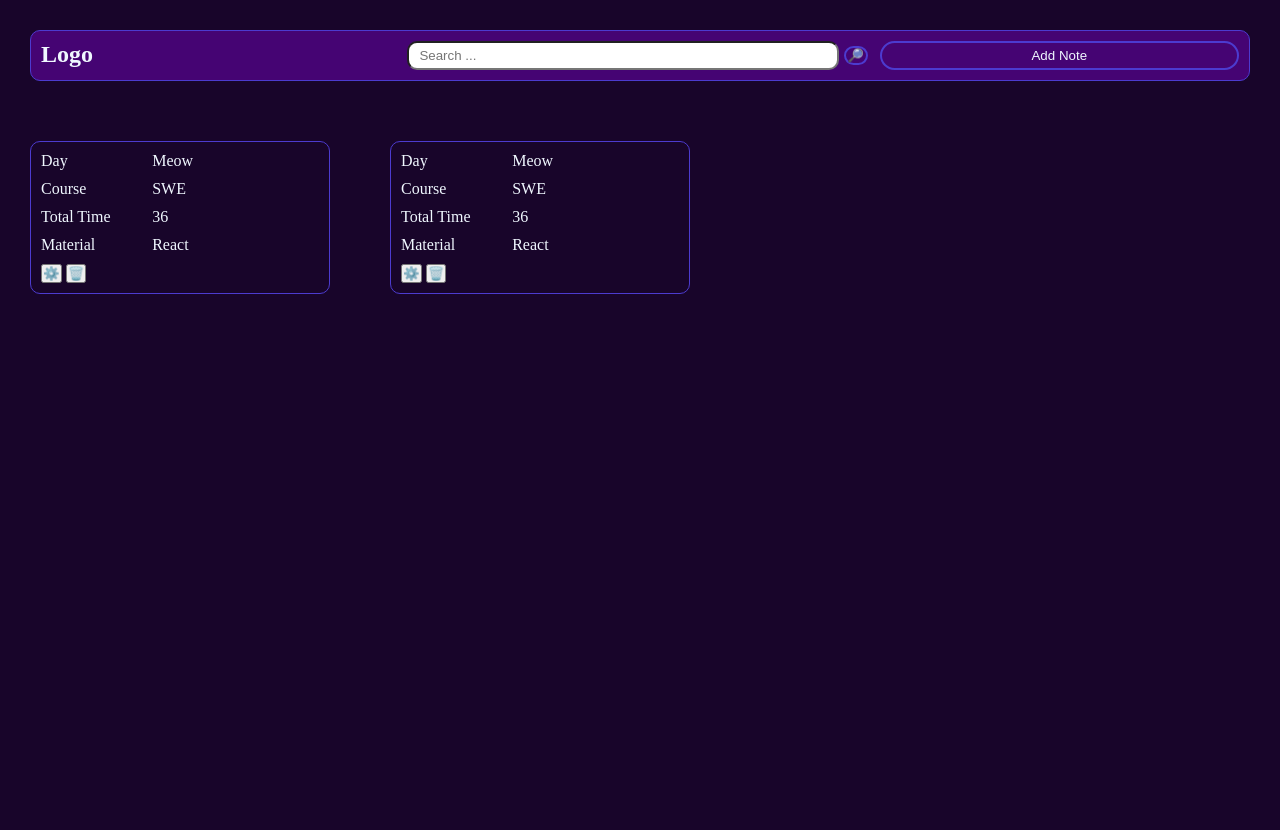
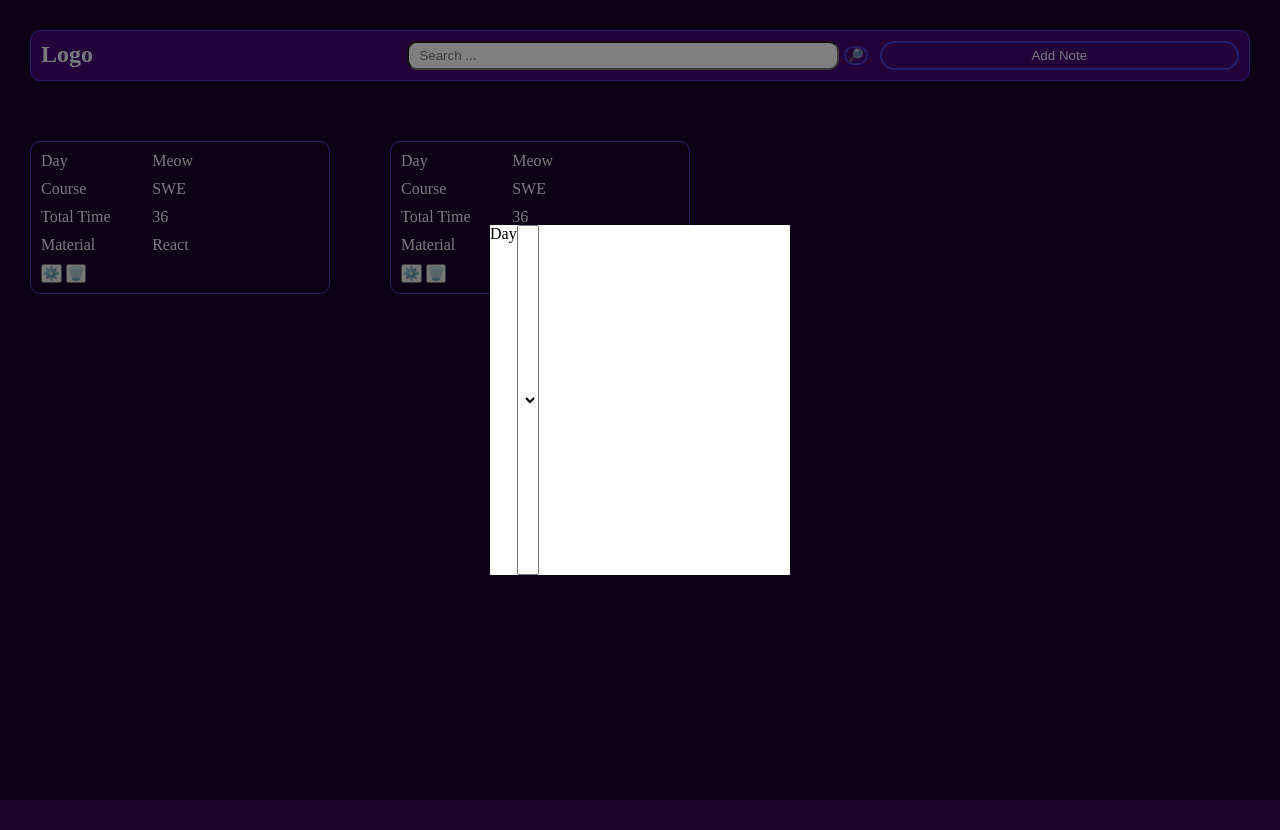
Before and after one commit to vMuhaymin/MiniProjs, a React (Vite) app in the folder ReactNotion/Note/: page / in a window 1280 px wide. Built offline with nearby package versions, Linux system fonts and the light colour scheme.

Commit message:
added pop up

```diff
--- a/ReactNotion/Note/src/App.css
+++ b/ReactNotion/Note/src/App.css
@@ -11,7 +11,12 @@ body{
   background-color: color-mix(in srgb, rgb(44, 5, 5) 50%, rgb(4, 4, 79) 50%);
   height: 100vh;
   font-family: 'Times New Roman', Times, serif;
+
 }
+
+
+ /* Card */
+
 .Container{
   display: flex ;
   flex-direction: row;
@@ -41,10 +46,16 @@ body{
  list-style: none;
 }
 
+
+ /* Nav bar */
+.nav-container{
+  display: flex;
+  width: 100%;
+  background-color: #fff;
+
+}
 .nav{
   display: flex;
-
-  flex-direction: row;
 
   margin: 30px;
   padding: 10px;
@@ -53,6 +64,7 @@ body{
   color: aliceblue;
   border: 1px solid #4C3BCF;
   background-color: #450473;
+
 
 }
 
@@ -106,3 +118,27 @@ input:focus{
   color: aliceblue;
 
 }
+
+
+/* Pop up addition */
+
+.popUp-overlay{
+  position: fixed;
+  inset: 0;
+
+  display: flex;
+  justify-content: center;
+  align-items: center;
+
+
+  background-color:  rgba(0, 0, 0, 0.5);
+  z-index: 999;
+
+}
+
+.addNote{
+  display: flex;
+  background-color: #fff;
+  width: 300px;
+  height: 350px;
+}
--- a/ReactNotion/Note/src/App.jsx
+++ b/ReactNotion/Note/src/App.jsx
@@ -2,8 +2,11 @@ import { useState } from 'react'
 import './App.css'
 import MyCard from './components/MyCard'
 import NavBar from './components/NavBar'
+import AddCard from './components/AddCard';
 
 function App() {
+
+
   const info = [{
     day: "Meow",
     course:"SWE" ,
@@ -15,7 +18,9 @@ function App() {
     course:"SWE" ,
     totalTime: 36,
     material:"React"
-  }];
+  },];
+
+  const isIt = true;
 
   return (
     <>
@@ -23,6 +28,8 @@ function App() {
     <NavBar/>
     <MyCard list = {info}/>
 
+    <AddCard isOpen={isIt} />
+
 
     </>
   )
--- /dev/null
+++ b/ReactNotion/Note/src/components/AddCard.jsx
@@ -0,0 +1,27 @@
+import { useState } from "react";
+
+function AddCard(props){
+
+    const [popUp, usePopUp] = useState(props.isOpen)
+
+
+    return(<>
+    {
+            props.isOpen &&
+            <div className="popUp-overlay">
+                <div className="addNote">
+                    <label htmlFor=""> Day  </label>
+                    <select name="" id="">
+                        o
+                    </select>
+
+
+                </div>
+            </div>
+
+    }
+
+    </>);
+}
+
+export default AddCard;
--- a/ReactNotion/Note/src/components/MyCard.jsx
+++ b/ReactNotion/Note/src/components/MyCard.jsx
@@ -1,3 +1,4 @@
+import { useState } from "react";
 
 function MyCard(props){
 
```
